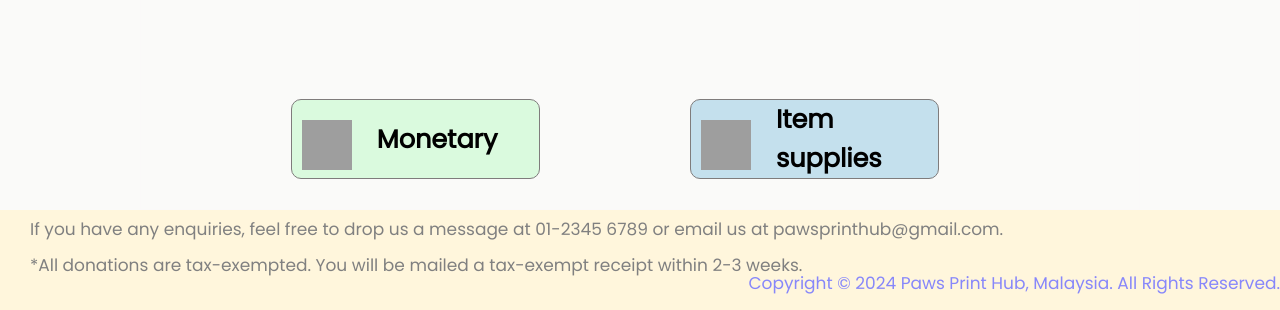
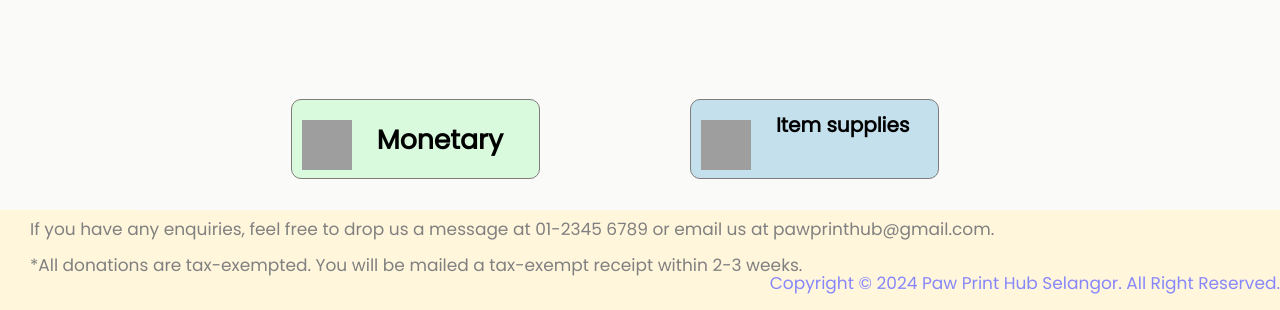
Before and after one commit to Stereochromyy/PawsPrintHub, a PHP site: page /donationPortal.php in a window 1280 px wide. Shown: the part 1022-1332 px from the top of the page. Run offline with PHP 8.4, Linux system fonts and the light colour scheme; grey boxes are pictures that could not be loaded.

Commit message:
Update donationPortal.php

```diff
--- a/donationPortal.php
+++ b/donationPortal.php
@@ -1,15 +1,21 @@
+<?php
+    session_start();
+?>
+
 <!DOCTYPE html>
 <html lang="en">
 <head>
     <meta charset="UTF-8">
     <meta name="viewport" content="width=device-width, initial-scale=1.0">
     <title>Paws Print Hub | Malaysia</title>
+    <link rel="stylesheet" href="mainPage.css">
     <link rel="stylesheet" href="donationPortal.css">
 </head>
 
 <body>
-    <!-- Navigation bar -->
-    <?php include 'userNavigationBar.php'; ?>
+    <?php
+    include("userNavigationBar.php");
+    ?>
 
     <!-- Rectangle for design purpose -->
     <div class="rectangle"> </div>
@@ -20,29 +26,47 @@
             <h1 class="infotext"><b>DONATE ONLINE</b></h1>
             <h2>Your support matters!!!</h2>
             <p style="font-size: large; line-height: 30px; color: rgb(136, 115, 115);"><b>Make a One-Time Payment</b> <br> via Online Banking/ QR Payment<p><br>
-            <p>Welcome to Paws Print Hub's Donation Portal! Your support transforms lives by providing shelter, medical care, and basic necessities for pets in need. Choose your donation options, and rest assured, our platform secure the confidentiality of your contribution. Every penny makes changes, let's join us in connecting paws and creating lasting stories. Click the donation options to make a difference today!</p>
+            <p>Welcome to Paw Print Hub's Donation Portal! Your support transforms lives by providing shelter, medical care, and basic necessities for pets in need. Choose your donation options, and rest assured, our platform secure the confidentiality of your contribution. Every penny makes changes, let's join us in connecting paws and creating lasting stories. Click the donation options to make a difference today!</p>
         </div>
         <!-- Donation option linked to form -->
         <div class="container">
-            <div class="donationoption1" style="background-color: #dafade;">
+            <button id = "monetarybtn" class="donationoption1" style="background-color: #dafade;">
                 <img src="https://static-00.iconduck.com/assets.00/money-send-icon-2048x2046-yh64gys6.png" alt="Monetary" height="50px" width="50px" id="icon">
-                <h2 style="display: flex; margin-top: 20px;">Monetary</h2>
-            </div>
+                <h1 style="display: flex; margin-top: 20px;">Monetary</h1>
+            </button>
 
-            <div class="donationoption2" style="background-color: #c4e0ed;">
-                <img src="https://static-00.iconduck.com/assets.00/box-icon-512x511-cu40u9gv.png" alt="Item" id="icon" height="50px" width="50px">
-                <h2>Item supplies</h2>
-            </div>
+                <button id = "supplybtn" class="donationoption2" style="background-color: #c4e0ed;">
+                    <img src="https://static-00.iconduck.com/assets.00/box-icon-512x511-cu40u9gv.png" alt="Item" id="icon" height="50px" width="50px">
+                    <h2 style="display: flex; margin-top: 10px;">Item supplies</h2>
+                </button>
         </div>
 
     </div>
 
     <!-- Footer for additional info -->
     <div id="footer">
-        <p style="margin-left: 30px; padding-top:10px;">If you have any enquiries, feel free to drop us a message at 01-2345 6789 or email us at pawsprinthub@gmail.com. <br><br> *All donations are tax-exempted. You will be mailed a tax-exempt receipt within 2-3 weeks.</p>
+        <p style="margin-left: 30px; padding-top:10px;">If you have any enquiries, feel free to drop us a message at 01-2345 6789 or email us at pawprinthub@gmail.com. <br><br> *All donations are tax-exempted. You will be mailed a tax-exempt receipt within 2-3 weeks.</p>
 
-        <footer>Copyright &copy; 2024 Paws Print Hub, Malaysia. All Rights Reserved.</footer>
+        <footer>Copyright &copy; 2024 Paw Print Hub Selangor. All Right Reserved.</footer>
 
     </div>
-</body>
+
+    <script>
+        var moneybtn = document.getElementById("monetarybtn");
+        var supplybtn = document.getElementById("supplybtn");
+
+        moneybtn.onclick = function(){
+            <?php
+                $_SESSION["donationtype"] = "monetary";
+            ?>
+            window.location.href = "donationform.php";
+        }
+        supplybtn.onclick = function(){
+            <?php
+                $_SESSION["donationtype"] = "supply";
+            ?>
+            window.location.href = "donationform.php";
+        }
+    </script>
+</bod>
 </html>
```
